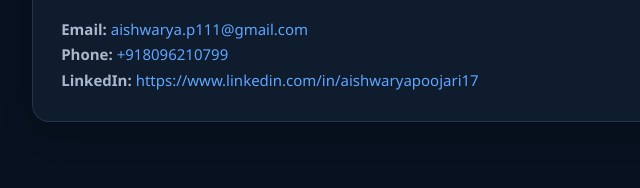
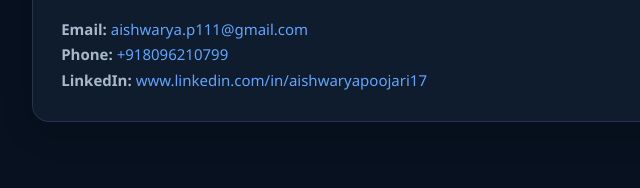
Before and after one commit to aishwaryap111-tech/professional-exp, a plain HTML site: page index.html in a window 1280 px wide. Shown: the part 3191-3379 px from the top of the page, 339-979 px from the left. Drawn offline with Linux system fonts and the light colour scheme.

Commit message:
Update index.html

```diff
--- a/index.html
+++ b/index.html
@@ -694,7 +694,7 @@ footer {
       <br>
       <p><strong>Email:</strong> <a href="mailto:YOUR_EMAIL@example.com">aishwarya.p111@gmail.com</a></p>
       <p><strong>Phone:</strong> <a href="tel:+91YOURNUMBER">+918096210799</a></p>
-      <p><strong>LinkedIn:</strong> <a href="https://www.linkedin.com/in/YOUR-LINKEDIN/" target="_blank" rel="noopener">https://www.linkedin.com/in/aishwaryapoojari17</a></p>
+      <p><strong>LinkedIn:</strong> <a href="https://www.linkedin.com/in/YOUR-LINKEDIN/" target="_blank" rel="noopener">www.linkedin.com/in/aishwaryapoojari17</a></p>
     </section>
 
   </main>
```
